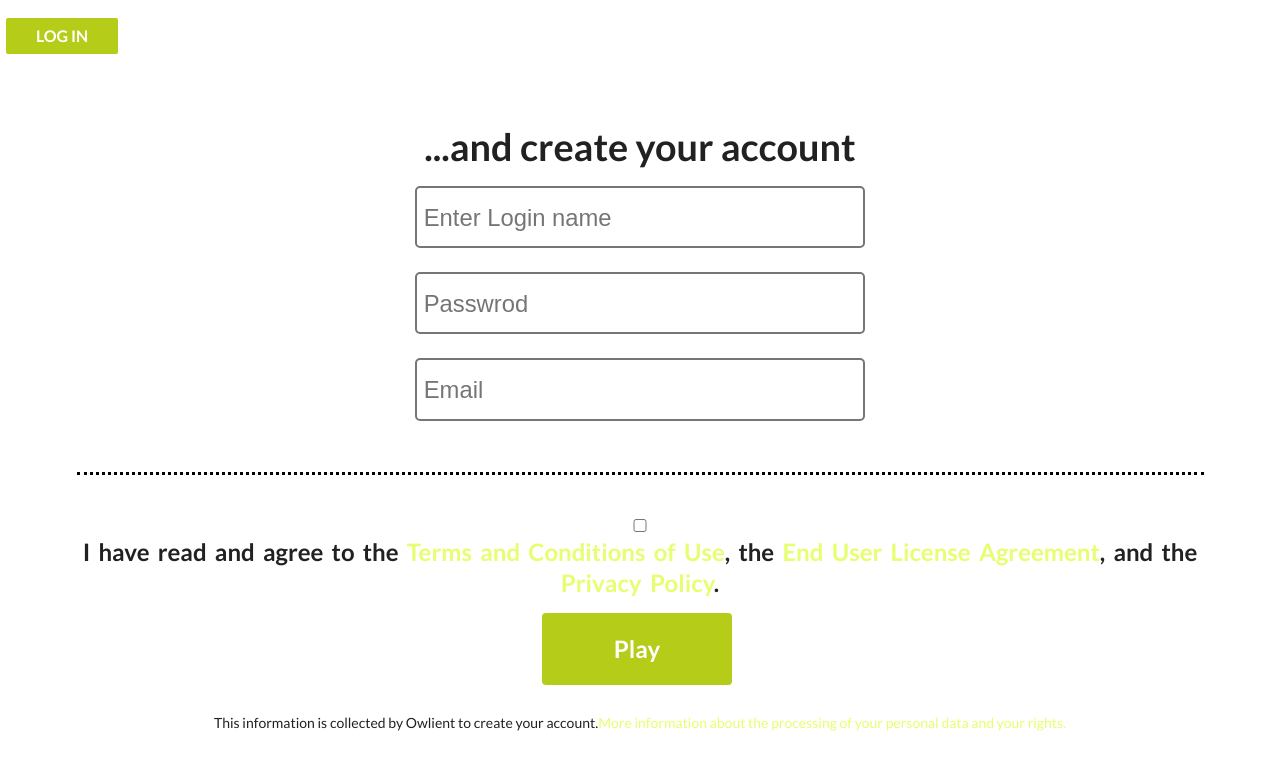
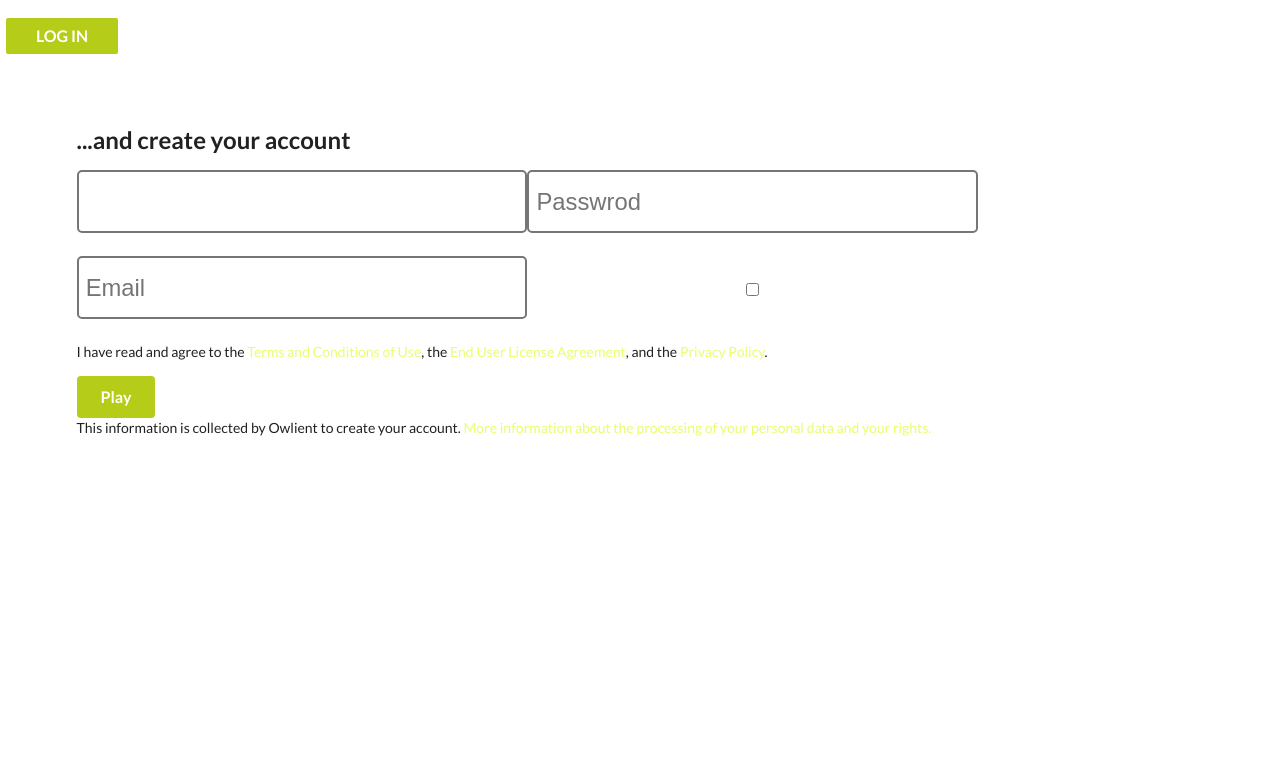
Before and after one commit to lalaantika/loginpage, an Angular app in the folder class-login-project/: page /login in a window 1280 px wide. Shown: the top 770 px of the page. Built offline with nearby package versions, Linux system fonts and the light colour scheme.

Commit message:
no message

```diff
--- a/class-login-project/src/app/app.component.html
+++ b/class-login-project/src/app/app.component.html
@@ -1,3 +1,4 @@
+
 <div class= "ui grid ">
     <div class="sixteen wide column ">
         <h2 class="main-heading">Choose a horse</h2>
--- a/class-login-project/src/app/log-in/log-in.component.ts
+++ b/class-login-project/src/app/log-in/log-in.component.ts
@@ -10,16 +10,15 @@ export class LogInComponent implements OnInit {
   password: string;
   username: string;
   constructor(){
+
+  }
+  title = 'class-login-project';
+  addlogin(username: string, password: string):any {
+    console.log(` ${username} and ${password}`);
+
     this.username = this.username
     this.password = this.password
-  }
-  title = 'class-login-project';
-  addlogin(username: string, password: string): boolean {
-    console.log(` ${username} and ${password}`);
 
-    username = '';
-    password = '';
-    return false;
   }
   ngOnInit(): void {
   }
--- a/class-login-project/src/app/sign-up/sign-up.component.html
+++ b/class-login-project/src/app/sign-up/sign-up.component.html
@@ -1,23 +1,14 @@
-<div class="ui container stackable center aligned">
+<div class="ui container stackable">
     <div class="ui form"></div>
-    <h1>...and create your account</h1>
-    <form name="signup center aligned">
-        <div>
-            <input name="login-name" type="text" placeholder="Enter Login name">
-        </div>
-        <div>
-            <input name="password" type="password" placeholder="Passwrod">
-        </div>
-        <div id="email">
-            <input name="email" type="email" placeholder="Email">
-        </div>
-        <div>
-            <input class="checkbox" name="consent" type="checkbox">
-        </div>
-        <div class="btn play">
-            <h2>I have read and agree to the <a>Terms and Conditions of Use</a>, the <a>End User License Agreement</a>, and the <a>Privacy Policy</a>.</h2>
-            <button class="ui olive button massive submit" type="submit" value="Play">Play</button>
-        </div>
+    <p class="ui large header">...and create your account</p>
+    <form name="signup">
+        <input name="login-name" type="text" placdeholer="Enter Login name">
+        <input name="password" type="password" placeholder="Passwrod">
+        <input name="email" type="email" placeholder="Email">
+        <input name="consent" type="checkbox">
+        <p>I have read and agree to the <a>Terms and Conditions of Use</a>, the <a>End User License Agreement</a>, and the <a>Privacy Policy</a>.</p>
+        <button class="ui olive button large " type="submit" value="Play">Play</button>
     </form>
-    <p id=".more-info">This information is collected by Owlient to create your account.<a>More information about the processing of your personal data and your rights.</a></p>
+    <p>This information is collected by Owlient to create your account.
+        <a>More information about the processing of your personal data and your rights.</a></p>
 </div>
```
Also changed, not shown: class-login-project/src/app/log-in/log-in.component.html (line endings or trailing spaces).
